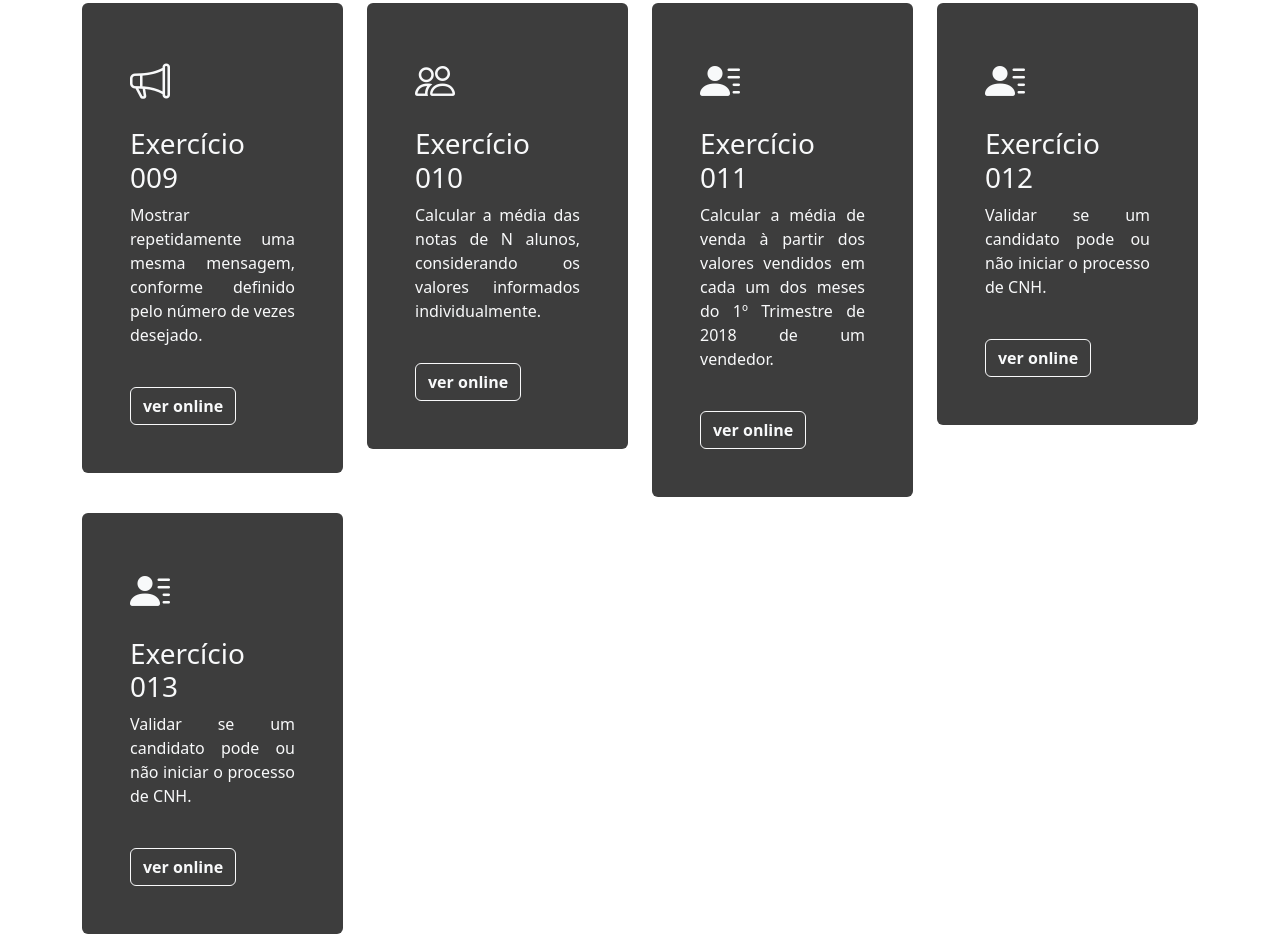
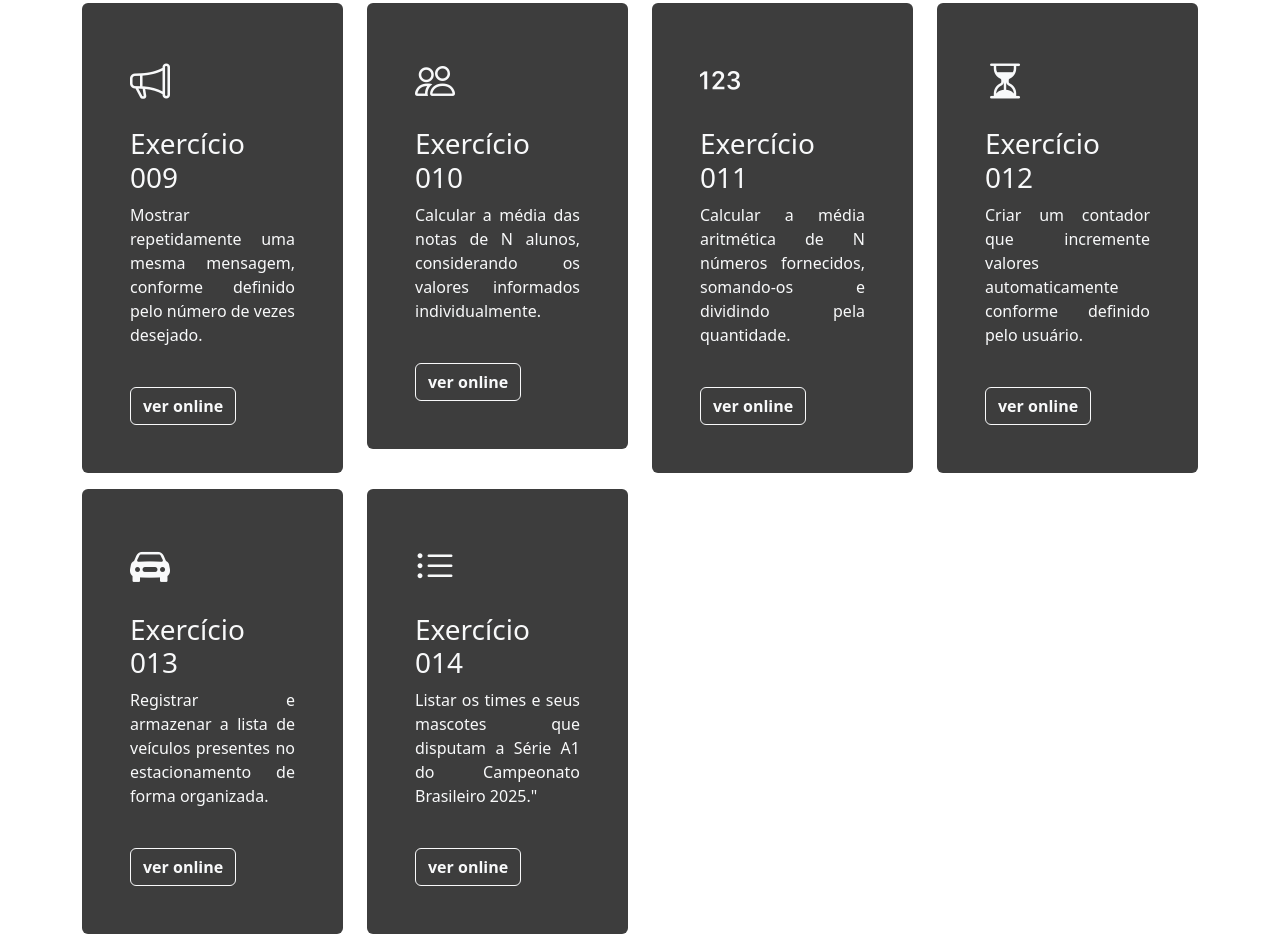
Before and after one commit to gabrieeelss/exercicios-js, a plain HTML site: page index.html in a window 1280 px wide. Shown: the part 1087-2021 px from the top of the page. Drawn offline with nearby package versions, Linux system fonts and the light colour scheme.

Commit message:
feito até o 14

```diff
--- a/index.html
+++ b/index.html
@@ -19,7 +19,8 @@
                 <div class="bg-dark p-5 text-light rounded cartao">
                     <i class="bi bi-person-lines-fill fs-1"></i>
                     <h3 class="mt-3 titulo-cartao">Exercício 001</h3>
-                    <p class="fw-light">Pedir o nome e a idade do usuário e escrever essas informações de uma forma amigável.</p>
+                    <p class="fw-light">Pedir o nome e a idade do usuário e escrever essas informações de uma forma
+                        amigável.</p>
                     <a href="https://gabrieeelss.github.io/exercicios-js/Exercicio001/"
                         class="btn btn-outline-light fw-semibold mt-4">ver online</a>
                 </div>
@@ -28,7 +29,8 @@
                 <div class="bg-dark p-5 text-light rounded cartao">
                     <i class="bi bi-calculator fs-1"></i>
                     <h3 class="mt-3 titulo-cartao">Exercício 002</h3>
-                    <p class="fw-light">Realizar operações matemáticas diretamente no console, de forma prática e eficiente.</p>
+                    <p class="fw-light">Realizar operações matemáticas diretamente no console, de forma prática e
+                        eficiente.</p>
                     <a href="https://gabrieeelss.github.io/exercicios-js/Exercicio002/"
                         class="btn btn-outline-light fw-semibold mt-4">ver online</a>
                 </div>
@@ -37,7 +39,8 @@
                 <div class="bg-dark p-5 text-light rounded cartao">
                     <i class="bi bi-bar-chart-line fs-1"></i>
                     <h3 class="mt-3 titulo-cartao">Exercício 003</h3>
-                    <p class="fw-light">"Calcular a média de vendas com base nos valores mensais do 1º trimestre de 2018 de um vendedor.</p>
+                    <p class="fw-light">"Calcular a média de vendas com base nos valores mensais do 1º trimestre de 2018
+                        de um vendedor.</p>
                     <a href="https://gabrieeelss.github.io/exercicios-js/Exercicio003/"
                         class="btn btn-outline-light fw-semibold mt-4">ver online</a>
                 </div>
@@ -46,18 +49,20 @@
                 <div class="bg-dark p-5 text-light rounded cartao">
                     <i class="bi bi-person-check fs-1"></i>
                     <h3 class="mt-3 titulo-cartao">Exercício 004</h3>
-                    <p class="fw-light">Verificar se o candidato atende aos requisitos para iniciar o processo de obtenção da CNH.</p>
+                    <p class="fw-light">Verificar se o candidato atende aos requisitos para iniciar o processo de
+                        obtenção da CNH.</p>
                     <a href="https://gabrieeelss.github.io/exercicios-js/Exercicio004/"
                         class="btn btn-outline-light fw-semibold mt-4">ver online</a>
                 </div>
             </div>
         </div>
-         <div class=" row mt-3">
+        <div class=" row mt-3">
             <div class="col-12 col-md-3">
                 <div class="bg-dark p-5 text-light rounded cartao">
                     <i class="bi bi-clock-fill fs-1"></i>
                     <h3 class="mt-3 titulo-cartao">Exercício 005</h3>
-                    <p class="fw-light">Identificar se é dia, tarde ou noite e exibir uma mensagem personalizada conforme o horário.</p>
+                    <p class="fw-light">Identificar se é dia, tarde ou noite e exibir uma mensagem personalizada
+                        conforme o horário.</p>
                     <a href="https://gabrieeelss.github.io/exercicios-js/Exercicio005/"
                         class="btn btn-outline-light fw-semibold mt-4">ver online</a>
                 </div>
@@ -66,7 +71,8 @@
                 <div class="bg-dark p-5 text-light rounded cartao">
                     <i class="bi bi-clock-history fs-1"></i>
                     <h3 class="mt-3 titulo-cartao">Exercício 006</h3>
-                    <p class="fw-light">Calcular horas extras com base nas horas semanais trabalhadas acima da carga de 44 horas.</p>
+                    <p class="fw-light">Calcular horas extras com base nas horas semanais trabalhadas acima da carga de
+                        44 horas.</p>
                     <a href="https://gabrieeelss.github.io/exercicios-js/Exercicio006/"
                         class="btn btn-outline-light fw-semibold mt-4">ver online</a>
                 </div>
@@ -75,7 +81,8 @@
                 <div class="bg-dark p-5 text-light rounded cartao">
                     <i class="bi bi-calendar-day fs-1"></i>
                     <h3 class="mt-3 titulo-cartao">Exercício 007</h3>
-                    <p class="fw-light">Mostrar o nome completo do dia da semana com base na data atual ou informada pelo usuário.</p>
+                    <p class="fw-light">Mostrar o nome completo do dia da semana com base na data atual ou informada
+                        pelo usuário.</p>
                     <a href="https://gabrieeelss.github.io/exercicios-js/Exercicio007/"
                         class="btn btn-outline-light fw-semibold mt-4">ver online</a>
                 </div>
@@ -84,18 +91,20 @@
                 <div class="bg-dark p-5 text-light rounded cartao">
                     <i class="bi bi-plus-slash-minus fs-1"></i>
                     <h3 class="mt-3 titulo-cartao">Exercício 008</h3>
-                    <p class="fw-light">Executar uma das quatro operações matemáticas básicas: soma, subtração, multiplicação ou divisão.</p>
+                    <p class="fw-light">Executar uma das quatro operações matemáticas básicas: soma, subtração,
+                        multiplicação ou divisão.</p>
                     <a href="https://gabrieeelss.github.io/exercicios-js/Exercicio008/"
                         class="btn btn-outline-light fw-semibold mt-4">ver online</a>
                 </div>
             </div>
         </div>
-         <div class=" row mt-3">
+        <div class=" row mt-3">
             <div class="col-12 col-md-3">
                 <div class="bg-dark p-5 text-light rounded cartao">
                     <i class="bi bi-megaphone fs-1"></i>
                     <h3 class="mt-3 titulo-cartao">Exercício 009</h3>
-                    <p class="fw-light">Mostrar repetidamente uma mesma mensagem, conforme definido pelo número de vezes desejado.</p>
+                    <p class="fw-light">Mostrar repetidamente uma mesma mensagem, conforme definido pelo número de vezes
+                        desejado.</p>
                     <a href="https://gabrieeelss.github.io/exercicios-js/Exercicio009/"
                         class="btn btn-outline-light fw-semibold mt-4">ver online</a>
                 </div>
@@ -104,37 +113,51 @@
                 <div class="bg-dark p-5 text-light rounded cartao">
                     <i class="bi bi-people fs-1"></i>
                     <h3 class="mt-3 titulo-cartao">Exercício 010</h3>
-                    <p class="fw-light">Calcular a média das notas de N alunos, considerando os valores informados individualmente.</p>
+                    <p class="fw-light">Calcular a média das notas de N alunos, considerando os valores informados
+                        individualmente.</p>
                     <a href="https://gabrieeelss.github.io/exercicios-js/Exercicio010/"
                         class="btn btn-outline-light fw-semibold mt-4">ver online</a>
                 </div>
             </div>
             <div class="col-12 col-md-3">
                 <div class="bg-dark p-5 text-light rounded cartao">
-                    <i class="bi bi-person-lines-fill fs-1"></i>
+                    <i class="bi bi-123 fs-1"></i>
                     <h3 class="mt-3 titulo-cartao">Exercício 011</h3>
-                    <p class="fw-light">Calcular a média de venda à partir dos valores vendidos em cada um dos meses do 1º Trimestre de 2018 de um vendedor.</p>
+                    <p class="fw-light">Calcular a média aritmética de N números fornecidos, somando-os e dividindo pela
+                        quantidade.</p>
                     <a href="https://gabrieeelss.github.io/exercicios-js/Exercicio011/"
                         class="btn btn-outline-light fw-semibold mt-4">ver online</a>
                 </div>
             </div>
             <div class="col-12 col-md-3">
                 <div class="bg-dark p-5 text-light rounded cartao">
-                    <i class="bi bi-person-lines-fill fs-1"></i>
+                    <i class="bi bi-hourglass-split fs-1"></i>
                     <h3 class="mt-3 titulo-cartao">Exercício 012</h3>
-                    <p class="fw-light">Validar se um candidato pode ou não iniciar o processo de CNH.</p>
+                    <p class="fw-light">Criar um contador que incremente valores automaticamente conforme definido pelo
+                        usuário.</p>
                     <a href="https://gabrieeelss.github.io/exercicios-js/Exercicio012/"
                         class="btn btn-outline-light fw-semibold mt-4">ver online</a>
                 </div>
             </div>
         </div>
         <div class=" row mt-3">
-                       <div class="col-12 col-md-3">
+            <div class="col-12 col-md-3">
                 <div class="bg-dark p-5 text-light rounded cartao">
-                    <i class="bi bi-person-lines-fill fs-1"></i>
+                    <i class="bi bi-car-front-fill fs-1"></i>
                     <h3 class="mt-3 titulo-cartao">Exercício 013</h3>
-                    <p class="fw-light">Validar se um candidato pode ou não iniciar o processo de CNH.</p>
+                    <p class="fw-light">Registrar e armazenar a lista de veículos presentes no estacionamento de forma
+                        organizada.</p>
                     <a href="https://gabrieeelss.github.io/exercicios-js/Exercicio013/"
+                        class="btn btn-outline-light fw-semibold mt-4">ver online</a>
+                </div>
+            </div>
+            <div class="col-12 col-md-3">
+                <div class="bg-dark p-5 text-light rounded cartao">
+                    <i class="bi bi-list-ul fs-1"></i>
+                    <h3 class="mt-3 titulo-cartao">Exercício 014</h3>
+                    <p class="fw-light">Listar os times e seus mascotes que disputam a Série A1 do Campeonato Brasileiro
+                        2025."</p>
+                    <a href="https://gabrieeelss.github.io/exercicios-js/Exercicio014/"
                         class="btn btn-outline-light fw-semibold mt-4">ver online</a>
                 </div>
             </div>
```
